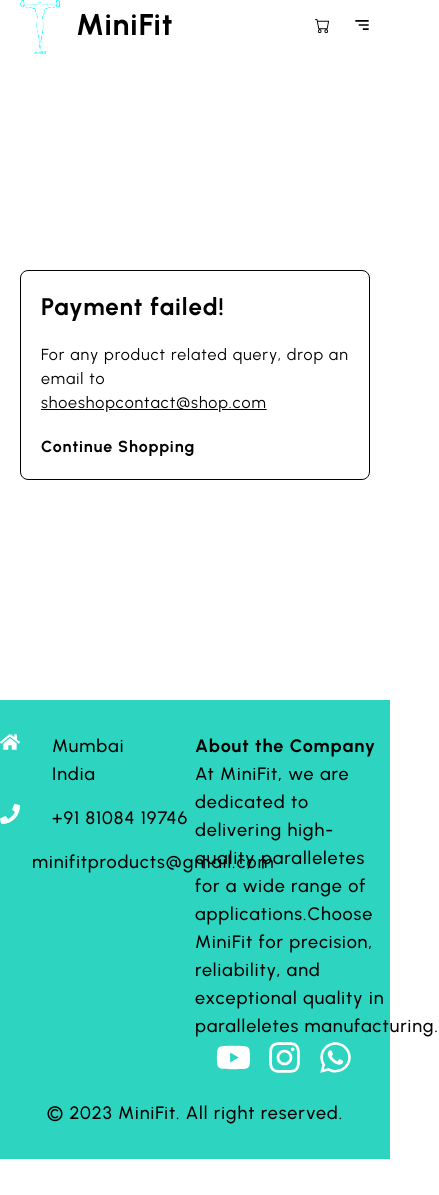
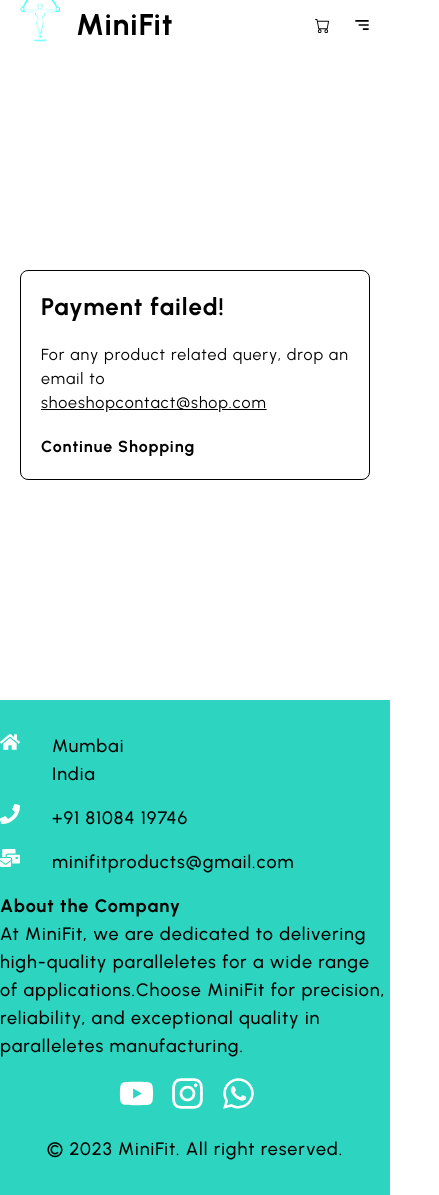
Before and after one commit to shivam92211/mini-front, a Next.js app: page /failed in a window 390 px wide. Shown: the whole page, 439 px wide, since content can reach past the window. Before the commit the page ends 1159 px from the top, so only its background shows below. Built offline with nearby package versions, Linux system fonts and the light colour scheme; no server answers.

Commit message:
mobile view updated

```diff
--- a/components/Footer.jsx
+++ b/components/Footer.jsx
@@ -9,7 +9,7 @@
 
 
   return (
-      <footer className='w-full border-solid border-dark font-medium text-lg
+      <footer className='md:w-full border-solid border-dark font-medium text-lg
         bg-blue-800'>
 
             <Layout className='py-8 items-center justify-between bg-teal-400' >
@@ -17,9 +17,9 @@
               <Link href="">Phone</Link>
               <Link href="">Mail</Link> */}
 
-        <div className='flex'>
+        <div className='flex flex-col md:flex-row'>
 
-          <div className='w-1/2'>
+          <div className='md:w-1/2 md:pb-0 pb-4 '>
 
             <div className=" flex mb-4">
               <FaHome size={20} style={{ color: "#fff", marginRight: "2rem" }} />
@@ -34,20 +34,22 @@
               <h4>+91 81084 19746</h4>
             </div>
 
-            <div className="flex">
+            <div className="flex ">
               <FaMailBulk size={20} style={{ color: "#fff", marginRight: "2rem" }} />
               <h4>minifitproducts@gmail.com</h4>
            </div>
 
           </div>
 
-          <div className='w-1/2 '>
+          <div className='md:w-1/2 '>
             <div className="">
+              <div className='pb-4 '>
                 <h1 className='font-bold'>About the Company</h1>
                 <p>At MiniFit, we are dedicated to delivering high-quality paralleletes for a
                 wide range of applications.Choose MiniFit for precision, reliability, and
                 exceptional quality in paralleletes manufacturing.</p>
-              <div className="flex items-center" style={{ display: 'flex', justifyContent: 'center' }}>
+             </div>
+                 <div className="flex items-center" style={{ display: 'flex', justifyContent: 'center' }}>
                 <Link href="https://youtube.com/@minifit.corporation">
                   <FaYoutube size={35} style={{ color: "#fff", marginRight: "1rem" }} />
                 </Link>
--- a/components/Header.jsx
+++ b/components/Header.jsx
@@ -59,7 +59,7 @@
     >
         <Wrapper className="h-[60px] flex justify-between items-center">
             <Link href="/" className="flex">
-                <img src="/assets/minilogo.png" alt="parallettes" className="w-[40px] h-[85px] md:w-[50px] " />
+                <img src="/assets/minilogo.png" alt="parallettes" className="w-[40px] h-[70px] pt-4 md:w-[50px] " />
                 <h1 className="font-bold text-3xl px-4 py-8">MiniFit</h1>
             </Link>
 
--- a/pages/cart.js
+++ b/pages/cart.js
@@ -88,6 +88,7 @@
                                 </div>
 
                                 {/* BUTTON START */}
+                                <a href="https://wa.me/c/918108419746" target="_blank">
                                 <button
                                     className="w-full py-4 rounded-full bg-black
                                     text-white text-lg font-medium transition-transform
@@ -95,9 +96,11 @@
                                     gap-2 justify-center"
                                     onClick={handlePayment}
                                 >
-                                    Checkout
-                                    {loading && <img src="/spinner.svg" />}
-                                </button>
+                                        Checkout
+
+                                                                        {loading && <img src="/spinner.svg" />}
+                                    </button>
+                                    </a>
                                 {/* BUTTON END */}
                             </div>
                             {/* SUMMARY END */}
--- a/pages/index.js
+++ b/pages/index.js
@@ -16,9 +16,10 @@
                         Welcome to the MiniFit Store
                     </div>
                     <div className="text-md md:text-xl">
-                        A lightweight Nike ZoomX midsole is combined with
-                        increased stack heights to help provide cushioning
-                        during extended stretches of running.
+            At MiniFit Paralleletes, we are dedicated to delivering high-quality
+            paralleletes for a wide range of applications. With our state-of-the-art
+            manufacturing facility and a team of skilled professionals, we provide reliable
+            and precise solutions for your parallel motion needs.
                     </div>
           </div>
         {/* heading and paragaph end */}
@@ -29,13 +30,6 @@
                 <ProductCard key={product?.id} data={product} />
               ))}
                     {/* <ProductCard />
-                    <ProductCard />
-                    <ProductCard />
-                    <ProductCard />
-                    <ProductCard />
-                    <ProductCard />
-                    <ProductCard />
-                    <ProductCard />
                     <ProductCard /> */}
         </div>
         {/* products grid end */}
```
Also changed, not shown: 1 other file (tests, documents, lock files or other folders).
